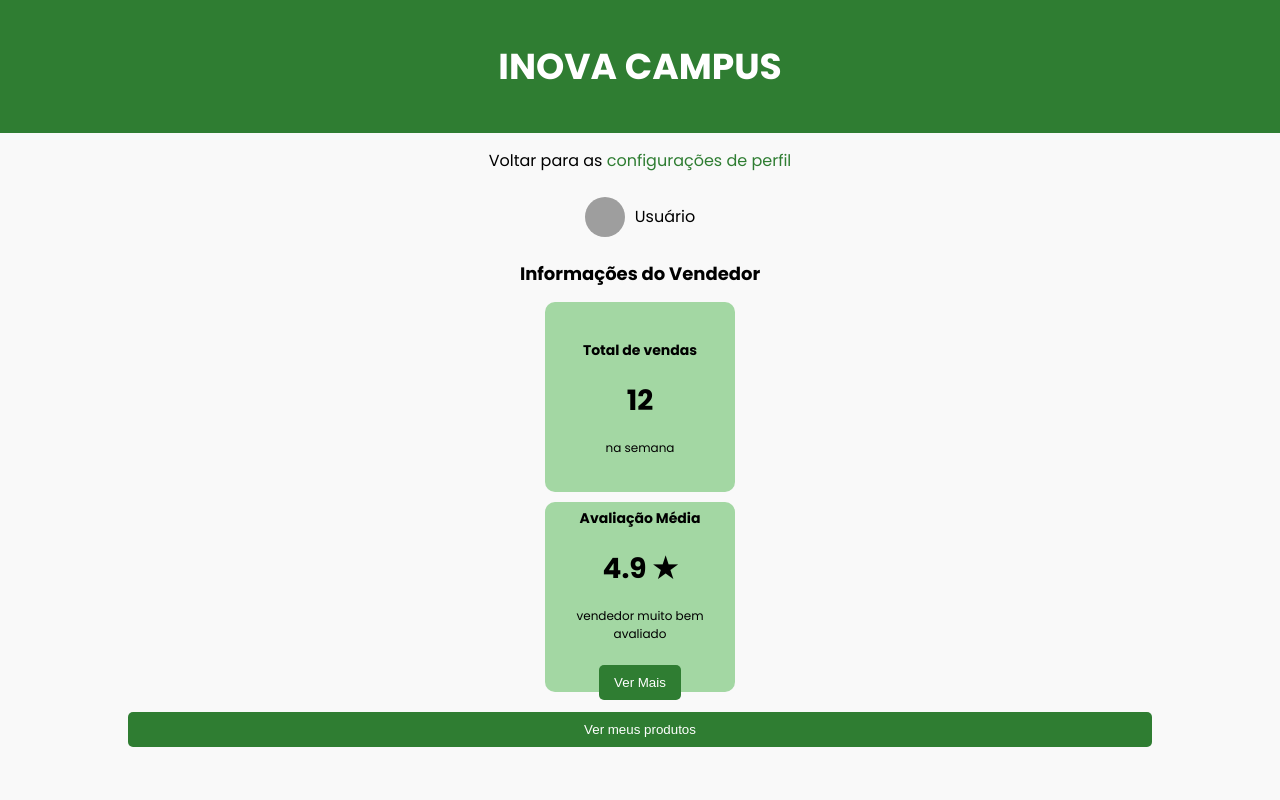
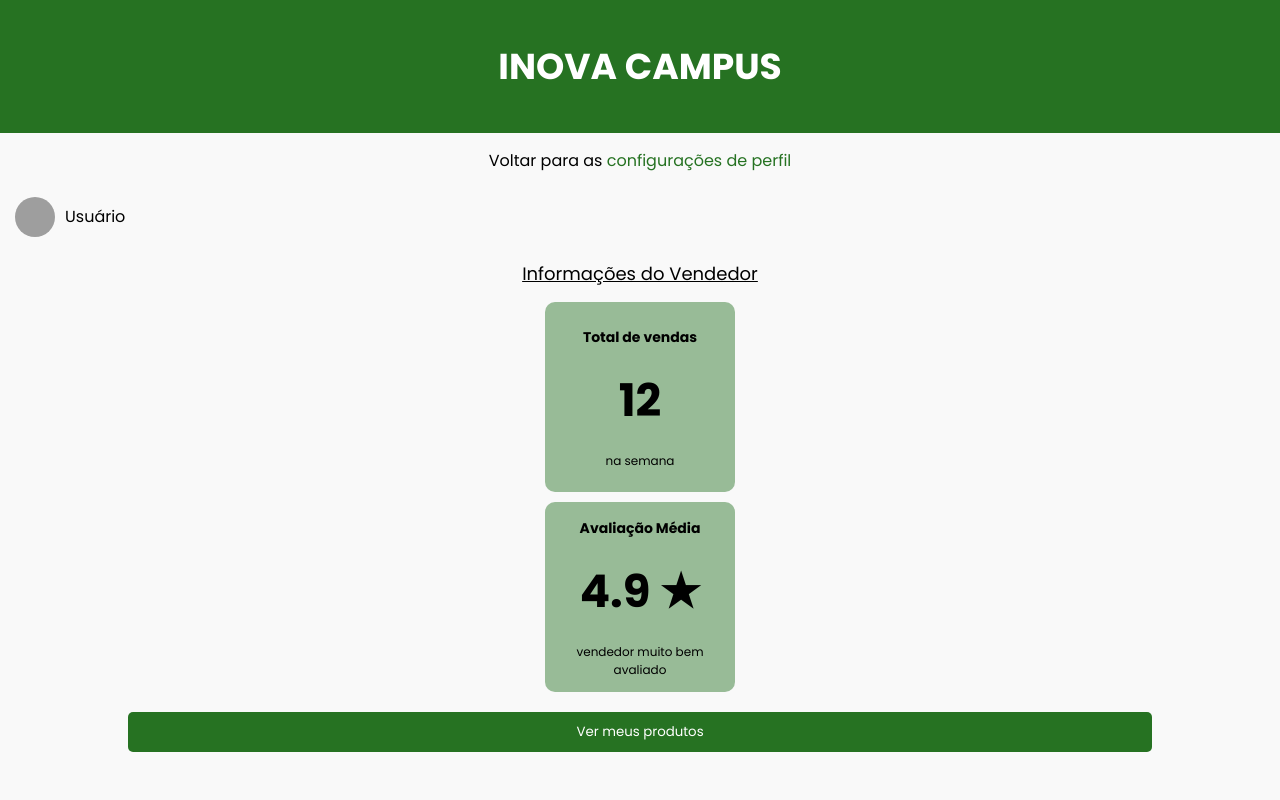
Before and after one commit to IzabelleAlves/Inova-Campus, a PHP site: page /views/avaliacao.html in a window 1280 px wide. Run offline with PHP 8.4, Linux system fonts and the light colour scheme; grey boxes are pictures that could not be loaded.

Commit message:
Correção das telas de avaliação

```diff
--- a/src/styles/avaliacao.css
+++ b/src/styles/avaliacao.css
@@ -39,7 +39,7 @@ body {
 
 /* Cabeçalho */
 header {
-    background-color: #2f7d32;
+    background-color: #267222;
     color: white;
     padding: 15px 0;
 }
@@ -59,17 +59,18 @@ header {
 }
 
 .back-link span {
-    color: #2f7d32;
+    color: #267222;
 }
 
 /* Informações do usuário */
 .user-info {
     display: flex;
     align-items: center;
-    justify-content: center;
     gap: 10px;
-    margin: 15px 0;
+    margin: 15px;
+    justify-content: flex-start; /* Alinha à esquerda */
 }
+
 
 .user-img {
     width: 40px;
@@ -80,12 +81,14 @@ header {
 /* Informações do Vendedor */
 h2 {
     font-size: 18px;
-    font-weight: bold;
+    font-weight: normal; /* Remove o negrito */
     margin-bottom: 15px;
+    text-decoration: underline;
 }
 
+
 .info-box {
-    background-color: #a3d7a3;
+    background-color: #98BB97;
     padding: 20px;
     border-radius: 10px;
     width: 150px; /* Defina um tamanho fixo */
@@ -105,7 +108,7 @@ h2 {
 }
 
 .info-number {
-    font-size: 28px;
+    font-size: 45px;
     font-weight: bold;
     margin: 5px 0;
 }
@@ -116,7 +119,8 @@ h2 {
 
 /* Botões */
 .btn {
-    background-color: #2f7d32;
+    font-family:'Poppins', sans-serif;
+    background-color: #267222;
     color: white;
     border: none;
     padding: 10px 15px;
--- a/src/views/avaliacao.html
+++ b/src/views/avaliacao.html
@@ -37,7 +37,7 @@
             <p class="info-title">Avaliação Média</p>
             <p class="info-number">4.9 ★</p>
             <p class="info-desc">vendedor muito bem avaliado</p>
-            <button class="btn">Ver Mais</button>
+
         </div>
 
         <button class="btn full-width">Ver meus produtos</button>
```
